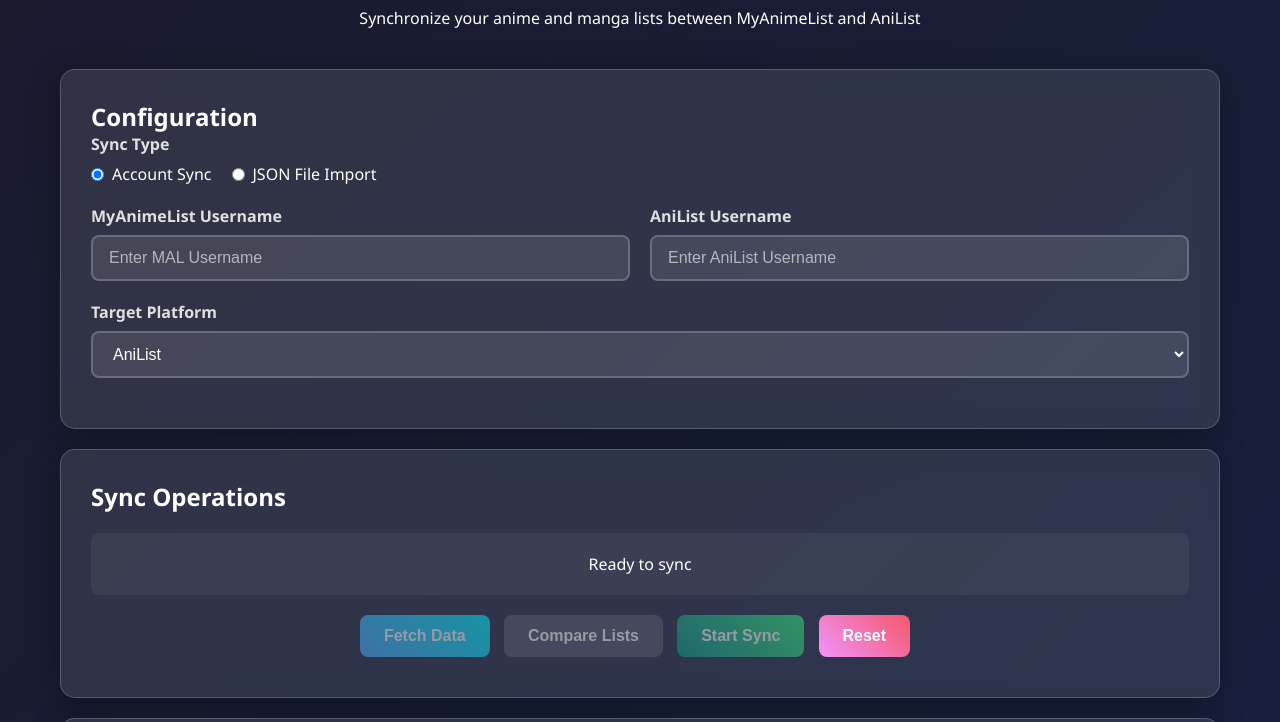
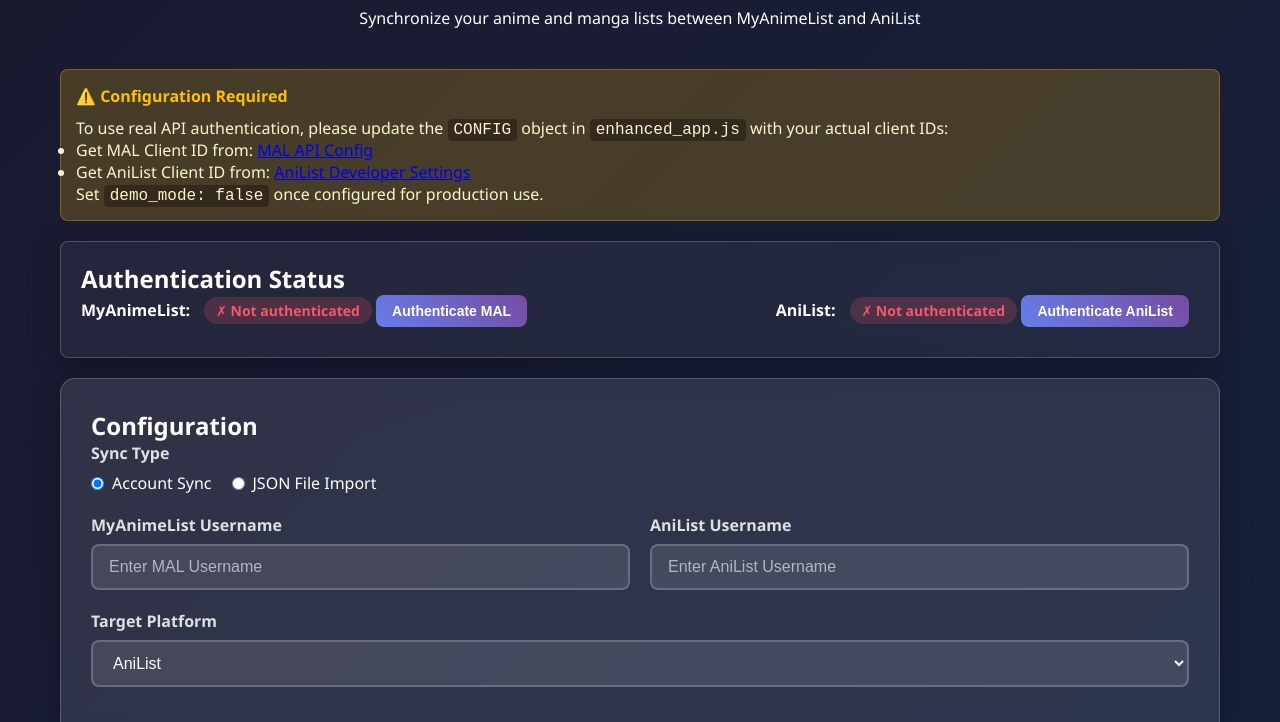
Before and after one commit to Farooq005/first-steps, a website: page index.html in a window 1280 px wide. Shown: the part 78-800 px from the top of the page. Drawn offline with Linux system fonts and the light colour scheme.

Commit message:
Update index.html
Fixing Issues#1

```diff
--- a/index.html
+++ b/index.html
@@ -131,6 +131,13 @@
         .btn-danger {
             background: linear-gradient(45deg, #f093fb 0%, #f5576c 100%);
             color: white;
+        }
+
+        .btn-auth {
+            background: linear-gradient(45deg, #667eea 0%, #764ba2 100%);
+            color: white;
+            font-size: 14px;
+            padding: 8px 16px;
         }
 
         .btn:hover {
@@ -272,6 +279,53 @@
             display: flex;
         }
 
+        .auth-section {
+            background: rgba(255, 255, 255, 0.05);
+            border-radius: 8px;
+            padding: 20px;
+            margin: 20px 0;
+        }
+
+        .auth-status {
+            display: inline-block;
+            padding: 4px 12px;
+            border-radius: 20px;
+            font-size: 14px;
+            font-weight: 600;
+            margin-left: 10px;
+        }
+
+        .auth-status.authenticated {
+            background: rgba(56, 239, 125, 0.2);
+            color: #38ef7d;
+        }
+
+        .auth-status.not-authenticated {
+            background: rgba(245, 87, 108, 0.2);
+            color: #f5576c;
+        }
+
+        .config-notice {
+            background: rgba(255, 193, 7, 0.2);
+            border: 1px solid rgba(255, 193, 7, 0.3);
+            border-radius: 8px;
+            padding: 15px;
+            margin: 20px 0;
+            color: #fff3cd;
+        }
+
+        .config-notice h4 {
+            margin-bottom: 10px;
+            color: #ffc107;
+        }
+
+        .config-notice code {
+            background: rgba(0, 0, 0, 0.3);
+            padding: 2px 6px;
+            border-radius: 4px;
+            font-family: 'Courier New', monospace;
+        }
+
         @media (max-width: 768px) {
             .input-row {
                 grid-template-columns: 1fr;
@@ -295,6 +349,34 @@
             <h1>Anime Tracker Data Sync</h1>
             <p>Synchronize your anime and manga lists between MyAnimeList and AniList</p>
         </header>
+
+        <!-- Configuration Notice -->
+        <div class="config-notice">
+            <h4>⚠️ Configuration Required</h4>
+            <p>To use real API authentication, please update the <code>CONFIG</code> object in <code>enhanced_app.js</code> with your actual client IDs:</p>
+            <ul>
+                <li>Get MAL Client ID from: <a href="https://myanimelist.net/apiconfig" target="_blank">MAL API Config</a></li>
+                <li>Get AniList Client ID from: <a href="https://anilist.co/settings/developer" target="_blank">AniList Developer Settings</a></li>
+            </ul>
+            <p>Set <code>demo_mode: false</code> once configured for production use.</p>
+        </div>
+
+        <!-- Authentication Section -->
+        <section class="card auth-section">
+            <h2>Authentication Status</h2>
+            <div style="display: flex; justify-content: space-between; align-items: center; flex-wrap: wrap; gap: 10px;">
+                <div>
+                    <strong>MyAnimeList:</strong>
+                    <span id="malAuthStatus" class="auth-status not-authenticated">✗ Not authenticated</span>
+                    <button class="btn btn-auth" onclick="authenticateMAL()">Authenticate MAL</button>
+                </div>
+                <div>
+                    <strong>AniList:</strong>
+                    <span id="anilistAuthStatus" class="auth-status not-authenticated">✗ Not authenticated</span>
+                    <button class="btn btn-auth" onclick="authenticateAniList()">Authenticate AniList</button>
+                </div>
+            </div>
+        </section>
 
         <!-- User Input Section -->
         <section class="card input-section">
@@ -343,6 +425,18 @@
                     </button>
                     <p>Upload your anime/manga list in JSON format</p>
                     <div id="fileName"></div>
+                </div>
+            </div>
+
+            <!-- JSON Username Input (Initially Hidden) -->
+            <div id="jsonUsernameContainer" style="display: none;">
+                <div class="form-group">
+                    <label for="jsonUsername" class="form-label">Target Username</label>
+                    <input type="text" id="jsonUsername" class="form-control"
+                           placeholder="Enter username for the target platform">
+                    <small style="color: rgba(255, 255, 255, 0.7); margin-top: 5px; display: block;">
+                        This is the username on the target platform where you want to sync the JSON data.
+                    </small>
                 </div>
             </div>
         </section>
@@ -398,6 +492,6 @@
         </section>
     </div>
 
-    <script src="app.js"></script>
+    <script src="enhanced_app.js"></script>
 </body>
 </html>
```
